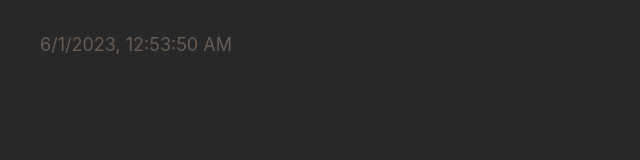
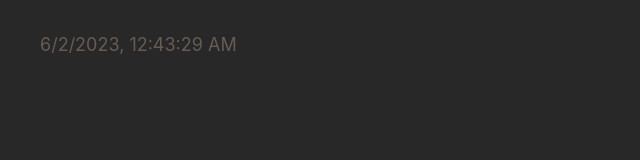
Before and after one commit to ravana69/cartoon, a plain HTML site: page index.html in a window 1280 px wide. Shown: the full height of the page, 0-640 px from the left. Drawn offline with Linux system fonts and the light colour scheme.

Commit message:
deploy: 403307c8063e9a1940c8363a4092a853877d82e4

```diff
--- a/index.html
+++ b/index.html
@@ -17,8 +17,8 @@
     <!-- %after-body-begin.html% -->
 
     <footer>
-      <a class="footer-link" href="https://github.com/ravana69/cartoon/actions/runs/5139110421">
-        <time id="build-timestamp" datetime="2023-06-01T00:53:50.501Z">2023-06-01T00:53:50.501Z</time>
+      <a class="footer-link" href="https://github.com/ravana69/cartoon/actions/runs/5150627736">
+        <time id="build-timestamp" datetime="2023-06-02T00:43:29.190Z">2023-06-02T00:43:29.190Z</time>
       </a>
       <a class="footer-link" href="https://github.com/osmoscraft/osmosfeed">osmosfeed 1.15.1</a>
     </footer>
```
Also changed, not shown: 1 other file.
